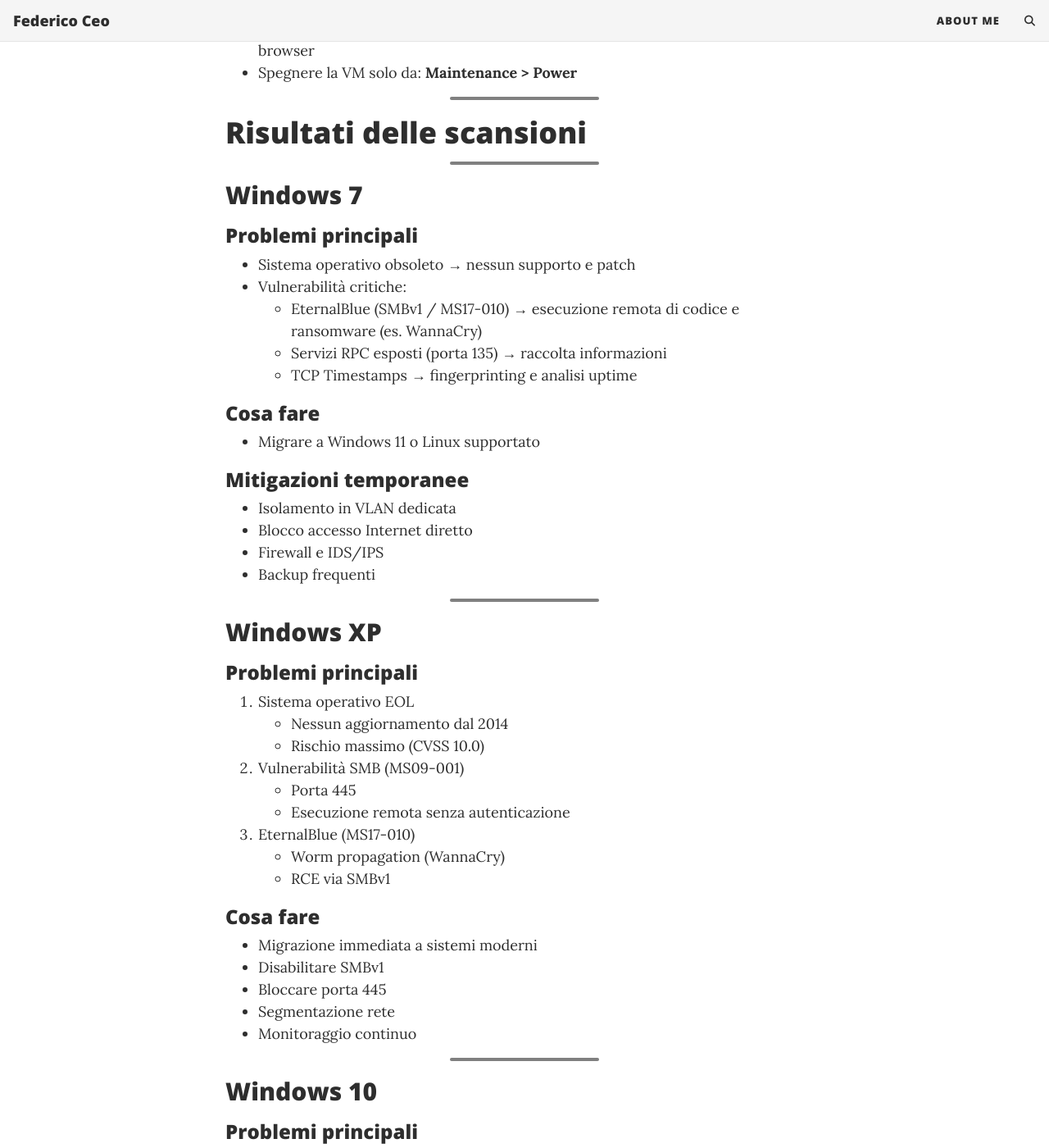
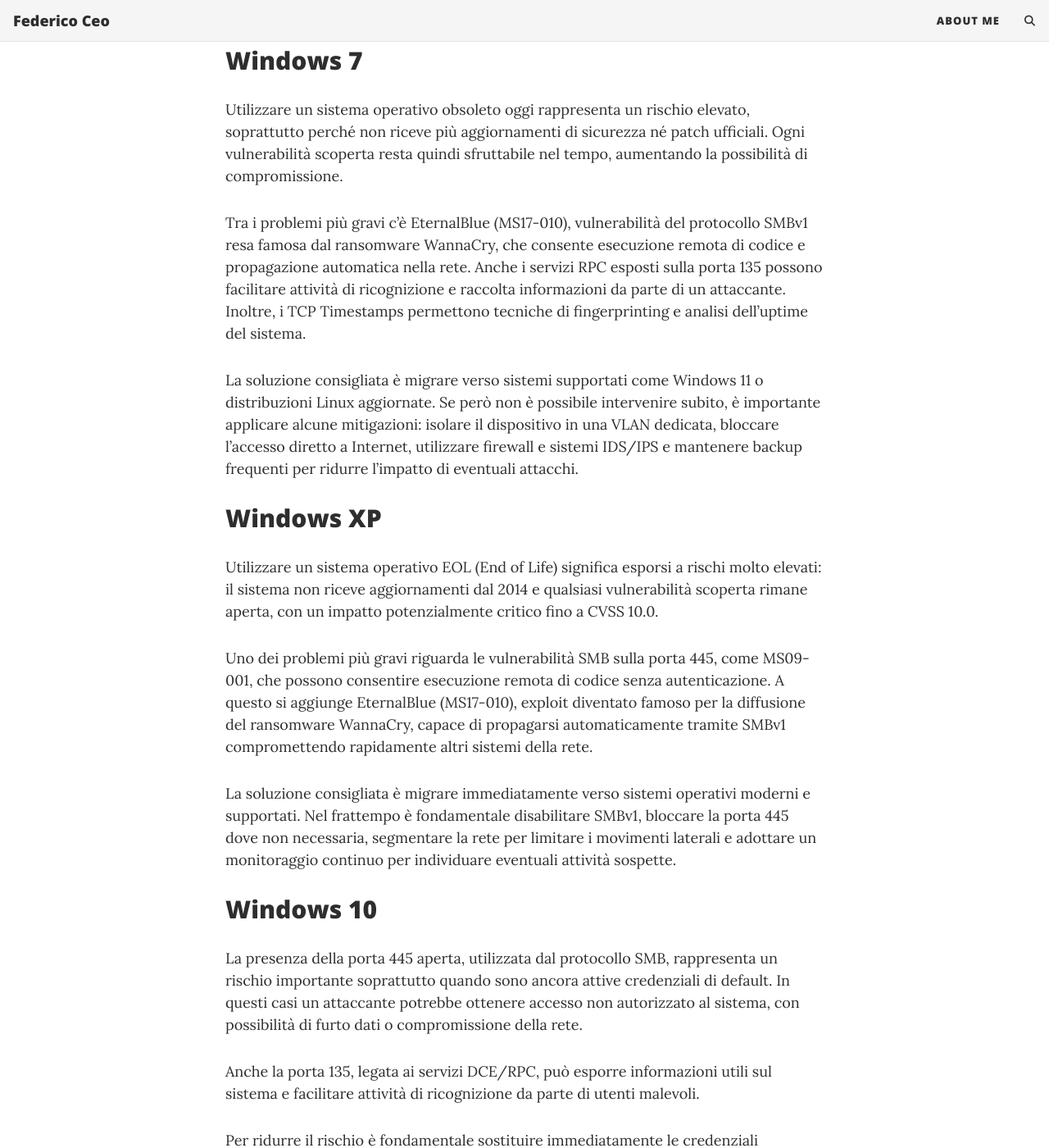
Before and after one commit to fede-ceo/fedeceo.github.io, a Jekyll site: the page built from _posts/2026-01-01-Openvas.md, in a window 1280 px wide and 1400 px high, scrolled down 2304 px. Shown: the whole window at 82% size. Built offline with Jekyll 4.4.1, drawn with Linux system fonts in a browser that asks for light colours; comment, search, counter and statistics services are not loaded; some of the changed text lies outside the part shown.

Commit message:
Update 2026-01-01-Openvas.md

````diff
--- a/_posts/2026-01-01-Openvas.md
+++ b/_posts/2026-01-01-Openvas.md
@@ -11,10 +11,8 @@ author: Federico Ceo
 
 # Introduzione a OpenVAS e analisi delle vulnerabilità
 
----
 
 ## Introduzione
-
 Immagina di essere il responsabile IT di un’azienda e di scoprire, quasi per caso, che un server critico è esposto a Internet con una falla di sicurezza nota. Potrebbe essere una porta aperta, un software non aggiornato o una configurazione errata: problemi che un hacker potrebbe sfruttare in pochi minuti.
 
 Ed è qui che entra in gioco **OpenVAS**. Questo strumento open source funziona come un vero e proprio “radar per le vulnerabilità”: scansiona reti, server e applicazioni, individua i punti deboli e fornisce report chiari con consigli pratici per risolverli.
@@ -23,15 +21,11 @@ Con un database sempre aggiornato e scansioni automatizzabili, OpenVAS trasforma
 
 In poche parole, OpenVAS non solo individua le falle, ma permette di agire in anticipo, migliorando la sicurezza complessiva della rete.
 
----
-
 ## Requisiti
 
 - Compatibilità: Oracle VirtualBox 6.1 o superiore
 - Requisiti minimi: CPU 2 core, 5GB RAM
 - Adattatore di rete virtuale con accesso diretto a Internet
-
----
 
 ## Creazione VM OpenVAS Free
 
@@ -45,7 +39,6 @@ In poche parole, OpenVAS non solo individua le falle, ma permette di agire in an
 8. Cliccare **Import** (può richiedere fino a 10 minuti)
 9. Avviare la VM dalla barra laterale
 
----
 
 ## Setup del sistema
 
@@ -60,7 +53,6 @@ In poche parole, OpenVAS non solo individua le falle, ma permette di agire in an
   - Confermare con **OK**
   - Selezionare **Skip** per feed gratuiti OpenVAS
 
----
 
 ## Accesso interfaccia web
 
@@ -68,164 +60,61 @@ In poche parole, OpenVAS non solo individua le falle, ma permette di agire in an
 2. Inserire l’indirizzo IP della VM
 3. Effettuare login con le credenziali create
 
----
-
 ## Note aggiuntive
 
 - Cambiare subito la password di amministratore (fondamentale per la sicurezza)
 - OpenVAS Free usa un certificato TLS self-signed → aggiungere eccezione nel browser
 - Spegnere la VM solo da: **Maintenance > Power**
 
----
 
 # Risultati delle scansioni
 
----
+## Windows 7
+Utilizzare un sistema operativo obsoleto oggi rappresenta un rischio elevato, soprattutto perché non riceve più aggiornamenti di sicurezza né patch ufficiali. Ogni vulnerabilità scoperta resta quindi sfruttabile nel tempo, aumentando la possibilità di compromissione.
 
-## Windows 7
+Tra i problemi più gravi c’è EternalBlue (MS17-010), vulnerabilità del protocollo SMBv1 resa famosa dal ransomware WannaCry, che consente esecuzione remota di codice e propagazione automatica nella rete. Anche i servizi RPC esposti sulla porta 135 possono facilitare attività di ricognizione e raccolta informazioni da parte di un attaccante. Inoltre, i TCP Timestamps permettono tecniche di fingerprinting e analisi dell’uptime del sistema.
 
-### Problemi principali
+La soluzione consigliata è migrare verso sistemi supportati come Windows 11 o distribuzioni Linux aggiornate. Se però non è possibile intervenire subito, è importante applicare alcune mitigazioni: isolare il dispositivo in una VLAN dedicata, bloccare l’accesso diretto a Internet, utilizzare firewall e sistemi IDS/IPS e mantenere backup frequenti per ridurre l’impatto di eventuali attacchi.
 
-- Sistema operativo obsoleto → nessun supporto e patch
-- Vulnerabilità critiche:
-  - EternalBlue (SMBv1 / MS17-010) → esecuzione remota di codice e ransomware (es. WannaCry)
-  - Servizi RPC esposti (porta 135) → raccolta informazioni
-  - TCP Timestamps → fingerprinting e analisi uptime
-
-### Cosa fare
-
-- Migrare a Windows 11 o Linux supportato
-
-### Mitigazioni temporanee
-
-- Isolamento in VLAN dedicata
-- Blocco accesso Internet diretto
-- Firewall e IDS/IPS
-- Backup frequenti
-
----
 
 ## Windows XP
+Utilizzare un sistema operativo EOL (End of Life) significa esporsi a rischi molto elevati: il sistema non riceve aggiornamenti dal 2014 e qualsiasi vulnerabilità scoperta rimane aperta, con un impatto potenzialmente critico fino a CVSS 10.0.
 
-### Problemi principali
+Uno dei problemi più gravi riguarda le vulnerabilità SMB sulla porta 445, come MS09-001, che possono consentire esecuzione remota di codice senza autenticazione. A questo si aggiunge EternalBlue (MS17-010), exploit diventato famoso per la diffusione del ransomware WannaCry, capace di propagarsi automaticamente tramite SMBv1 compromettendo rapidamente altri sistemi della rete.
 
-1. Sistema operativo EOL
-   - Nessun aggiornamento dal 2014
-   - Rischio massimo (CVSS 10.0)
+La soluzione consigliata è migrare immediatamente verso sistemi operativi moderni e supportati. Nel frattempo è fondamentale disabilitare SMBv1, bloccare la porta 445 dove non necessaria, segmentare la rete per limitare i movimenti laterali e adottare un monitoraggio continuo per individuare eventuali attività sospette.
 
-2. Vulnerabilità SMB (MS09-001)
-   - Porta 445
-   - Esecuzione remota senza autenticazione
-
-3. EternalBlue (MS17-010)
-   - Worm propagation (WannaCry)
-   - RCE via SMBv1
-
-### Cosa fare
-
-- Migrazione immediata a sistemi moderni
-- Disabilitare SMBv1
-- Bloccare porta 445
-- Segmentazione rete
-- Monitoraggio continuo
-
----
 
 ## Windows 10
+La presenza della porta 445 aperta, utilizzata dal protocollo SMB, rappresenta un rischio importante soprattutto quando sono ancora attive credenziali di default. In questi casi un attaccante potrebbe ottenere accesso non autorizzato al sistema, con possibilità di furto dati o compromissione della rete.
 
-### Problemi principali
+Anche la porta 135, legata ai servizi DCE/RPC, può esporre informazioni utili sul sistema e facilitare attività di ricognizione da parte di utenti malevoli.
 
-- Porta 445 (SMB)
-  - Credenziali di default presenti
-  - Accesso non autorizzato e furto dati
-
-- Porta 135 (DCE/RPC)
-  - Esposizione informazioni di sistema
-
-### Cosa fare
-
-- Cambiare credenziali di default
-- Bloccare porte 445 e 135
-- Aggiornamenti costanti
-- Disabilitare servizi non necessari
-
----
+Per ridurre il rischio è fondamentale sostituire immediatamente le credenziali predefinite con password sicure, bloccare le porte 445 e 135 se non strettamente necessarie e mantenere il sistema costantemente aggiornato. È inoltre consigliabile disabilitare tutti i servizi non indispensabili, così da limitare ulteriormente la superficie di attacco.
 
 ## Ubuntu 18
+La presenza delle risposte ICMP Timestamp rappresenta una vulnerabilità a basso impatto (CVSS 2.1), ma comunque utile a un attaccante durante la fase di ricognizione. Questo servizio espone infatti informazioni legate ai timestamp interni del sistema, come gli orari di ricezione e trasmissione dei pacchetti.
 
-### Problema principale
+Sebbene non consenta direttamente accesso ai dati o esecuzione di codice, può essere sfruttato per attività di fingerprinting del sistema e analisi dell’infrastruttura di rete, aiutando un attaccante a raccogliere informazioni utili sul target.
 
-ICMP Timestamp Reply (CVSS 2.1)
-
-- Esposizione timestamp interni:
-  - ricezione
-  - trasmissione
-
-### Impatto
-
-- Fingerprinting del sistema
-- Nessun impatto diretto su dati o esecuzione codice
-
-### Mitigazione
-
-- Disabilitare ICMP Timestamp
-- Filtrare ICMP via firewall
-- Hardening rete
-
----
+Per mitigare il problema è consigliabile disabilitare le risposte ICMP Timestamp, filtrare il traffico ICMP tramite firewall e applicare attività di hardening della rete per ridurre al minimo le informazioni esposte verso l’esterno.
 
 ## Metasploitable 2
+L’utilizzo di un sistema basato su Ubuntu 8.04, ormai EOL da anni, espone l’infrastruttura a numerosi rischi di sicurezza dovuti all’assenza di aggiornamenti e patch ufficiali. In ambienti di questo tipo è frequente trovare servizi vulnerabili o configurazioni obsolete facilmente sfruttabili.
 
-### Problemi principali
+Uno dei problemi più critici è la presenza della backdoor di vsftpd 2.3.4, che può consentire accessi non autorizzati tramite la porta 6200. A questo si aggiungono servizi legacy come rlogin, rsh e rexec, noti per la mancanza di adeguati meccanismi di sicurezza.
 
-1. OS obsoleto (Ubuntu 8.04 EOL)
-2. Backdoor vsftpd 2.3.4 (porta 6200)
-3. Servizi legacy insicuri (rlogin, rsh, rexec)
-4. Configurazioni pericolose:
-   - HTTP PUT/DELETE
-   - FTP credenziali default
-   - Telnet in chiaro
-5. Vulnerabilità diffuse:
-   - Samba RCE
-   - phpinfo exposure
-   - directory listing
+Anche diverse configurazioni risultano particolarmente pericolose: metodi HTTP PUT e DELETE abilitati, credenziali FTP di default e accessi Telnet non cifrati aumentano notevolmente la superficie d’attacco. Inoltre, vulnerabilità diffuse come Samba RCE, esposizione di phpinfo e directory listing possono facilitare compromissioni e raccolta informazioni da parte di attaccanti.
 
-### Cosa fare
-
-- Eliminare o aggiornare sistema
-- Rimuovere servizi compromessi
-- Disabilitare servizi legacy
-- Hardening completo
-- Vulnerability assessment regolari
-
----
+La soluzione consigliata è eliminare o aggiornare completamente il sistema, rimuovere i servizi compromessi e disabilitare tutti i protocolli legacy non necessari. È inoltre fondamentale applicare attività di hardening, ridurre al minimo i servizi esposti ed eseguire vulnerability assessment regolari per individuare tempestivamente eventuali criticità.
 
 ## Ubuntu 22 + OwnCloud
+L’utilizzo di HTTP senza TLS rappresenta una vulnerabilità importante perché tutto il traffico, incluse le credenziali trasmesse tramite Basic Authentication, può essere intercettato in chiaro. In scenari di tipo Man-in-the-Middle (MITM), un attaccante potrebbe ottenere username e password, accedere ai sistemi e compromettere gli account degli utenti.
 
-### Problema principale
+Per ridurre il rischio è fondamentale abilitare HTTPS su tutti i servizi esposti, forzare il redirect automatico da HTTP a HTTPS e disabilitare qualsiasi metodo di autenticazione non cifrato.
 
-- HTTP senza TLS (CVSS 4.8)
-- Basic Authentication in chiaro
+Tra le vulnerabilità a basso impatto rientrano anche i TCP Timestamps (CVSS 2.6), che possono essere utilizzati per attività di fingerprinting del sistema e raccolta informazioni sull’host. Una mitigazione semplice consiste nella loro disattivazione tramite configurazione kernel:
 
-### Rischi
-
-- Intercettazione credenziali (MITM)
-- Accesso non autorizzato
-- Compromissione account
-
-### Mitigazioni
-
-- Abilitare HTTPS
-- Redirect HTTP → HTTPS
-- Disabilitare autenticazione non cifrata
-
----
-
-## Vulnerabilità a basso impatto
-
-### 1. TCP Timestamps (CVSS 2.6)
-
-- Fingerprinting sistema
-- Mitigazione:
-  ```bash
-  net.ipv4.tcp_timestamps = 0
+```bash
+net.ipv4.tcp_timestamps = 0
+```
````
